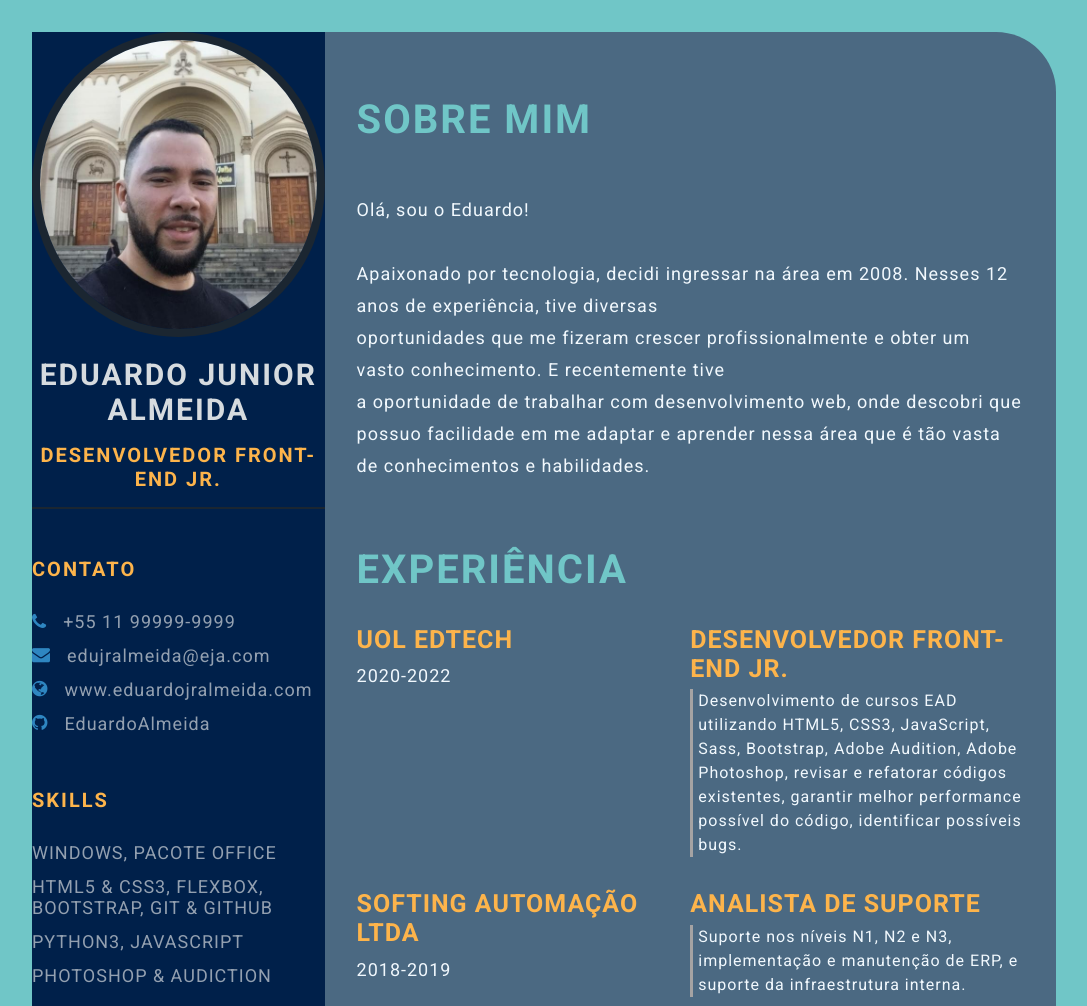
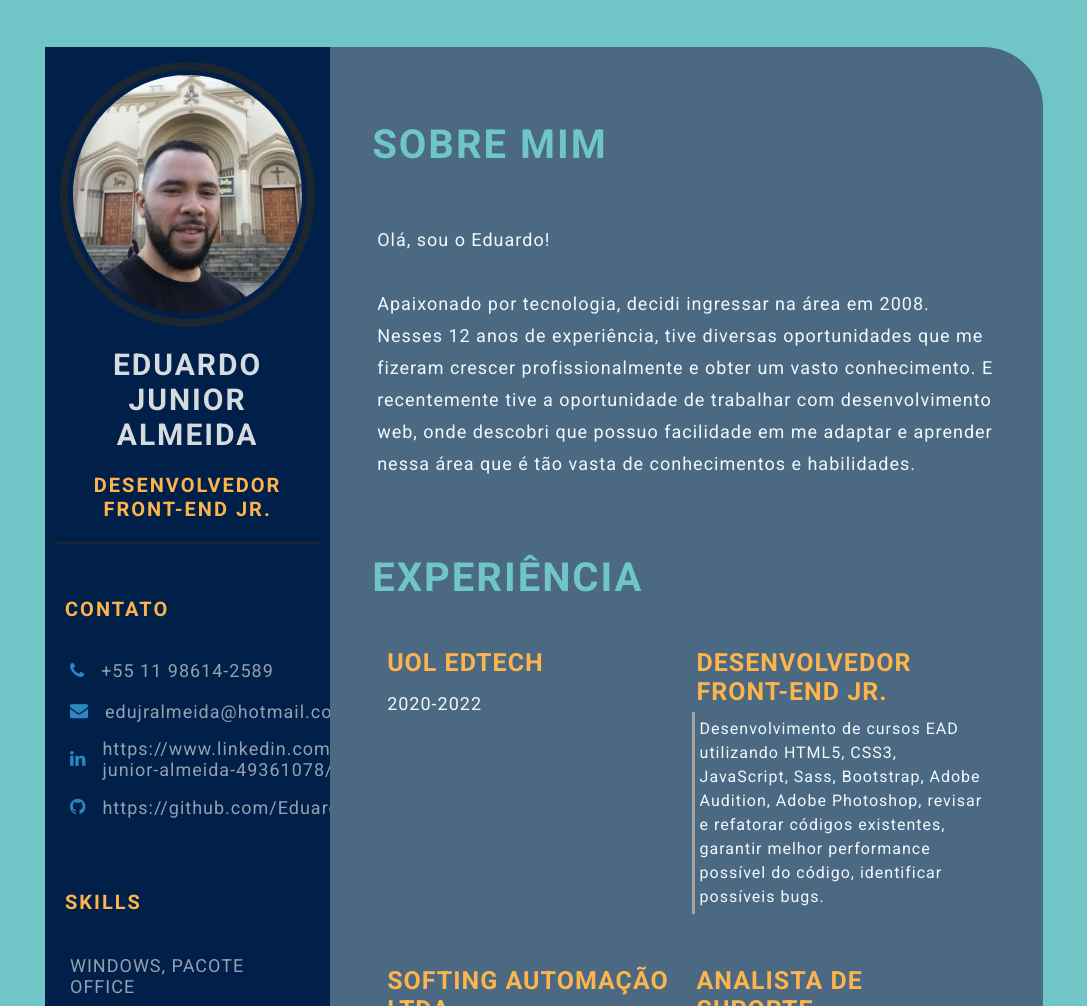
Before and after one commit to EduardoAlmeida82/devweekgit.github.io, a plain HTML site: page index.html in a window 1280 px wide. Shown: the top 1006 px of the page, without its empty margins (96-1183 px from the left). Drawn offline with Linux system fonts and the light colour scheme.

Commit message:
Feat 07 (#7)
* feature: css style

* Feature: no margin para dar uma melhor visão

```diff
--- a/index.html
+++ b/index.html
@@ -33,10 +33,10 @@
                 <div class="contact-info">
                     <p class="left-title">Contato</p>
                     <ul>
-                        <li><i class="fa fa-phone"></i>+55 11 99999-9999</li>
-                        <li><i class="fa fa-envelope"></i>edujralmeida@eja.com</li>
-                        <li><i class="fa fa-globe"></i>www.eduardojralmeida.com</li>
-                        <li><i class="fa fa-github"></i>EduardoAlmeida</li>
+                        <li><i class="fa fa-phone"></i>+55 11 98614-2589</li>
+                        <li><i class="fa fa-envelope"></i>edujralmeida@hotmail.com</li>
+                        <li><i class="fa fa-linkedin"></i>https://www.linkedin.com/in/eduardo-junior-almeida-49361078/</li>
+                        <li><i class="fa fa-github"></i>https://github.com/EduardoAlmeida82</li>
                     </ul>
                 </div>
                 <div class="skills">
@@ -66,12 +66,9 @@
                     <div class="right-title">Sobre mim</div><br>
                     <p class="about-me-contents">Olá, sou o Eduardo!<br><br>
                         Apaixonado por tecnologia, decidi ingressar na área em 2008. Nesses 12 anos de experiência, tive
-                        diversas<br>
-                        oportunidades que me fizeram crescer profissionalmente e obter um vasto conhecimento. E
-                        recentemente tive<br>
-                        a oportunidade de trabalhar com desenvolvimento web, onde descobri que possuo facilidade em me
-                        adaptar e aprender
-                        nessa área que é tão vasta de conhecimentos e habilidades.
+                        diversas oportunidades que me fizeram crescer profissionalmente e obter um vasto conhecimento. E
+                        recentemente tive a oportunidade de trabalhar com desenvolvimento web, onde descobri que possuo facilidade em me
+                        adaptar e aprender nessa área que é tão vasta de conhecimentos e habilidades.
                     </p>
                 </section>
 
--- a/style.css
+++ b/style.css
@@ -1,6 +1,6 @@
 * {
     margin: 0;
-    padding: 0;
+    padding: 5px;
     box-sizing: border-box;
     list-style: none;
     font-family: 'Roboto', sans-serif;
```
